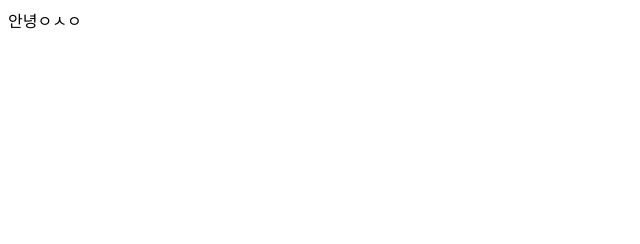
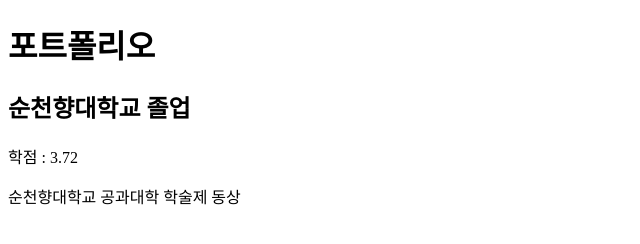
Before and after one commit to sol2y/sol2y.github.io, a plain HTML site: page index.html in a window 1280 px wide. Shown: the whole page, without its empty margins (0-640 px from the left). Drawn offline with Linux system fonts and the light colour scheme.

Commit message:
more content

```diff
--- a/index.html
+++ b/index.html
@@ -5,6 +5,12 @@
     <title>Title</title>
 </head>
 <body>
-안녕ㅇㅅㅇ
+<h1>포트폴리오</h1>
+<h2>순천향대학교 졸업</h2>
+<p>학점 : 3.72</p>
+<p>순천향대학교 공과대학 학술제 동상</p>
+
+
+
 </body>
 </html>
```
